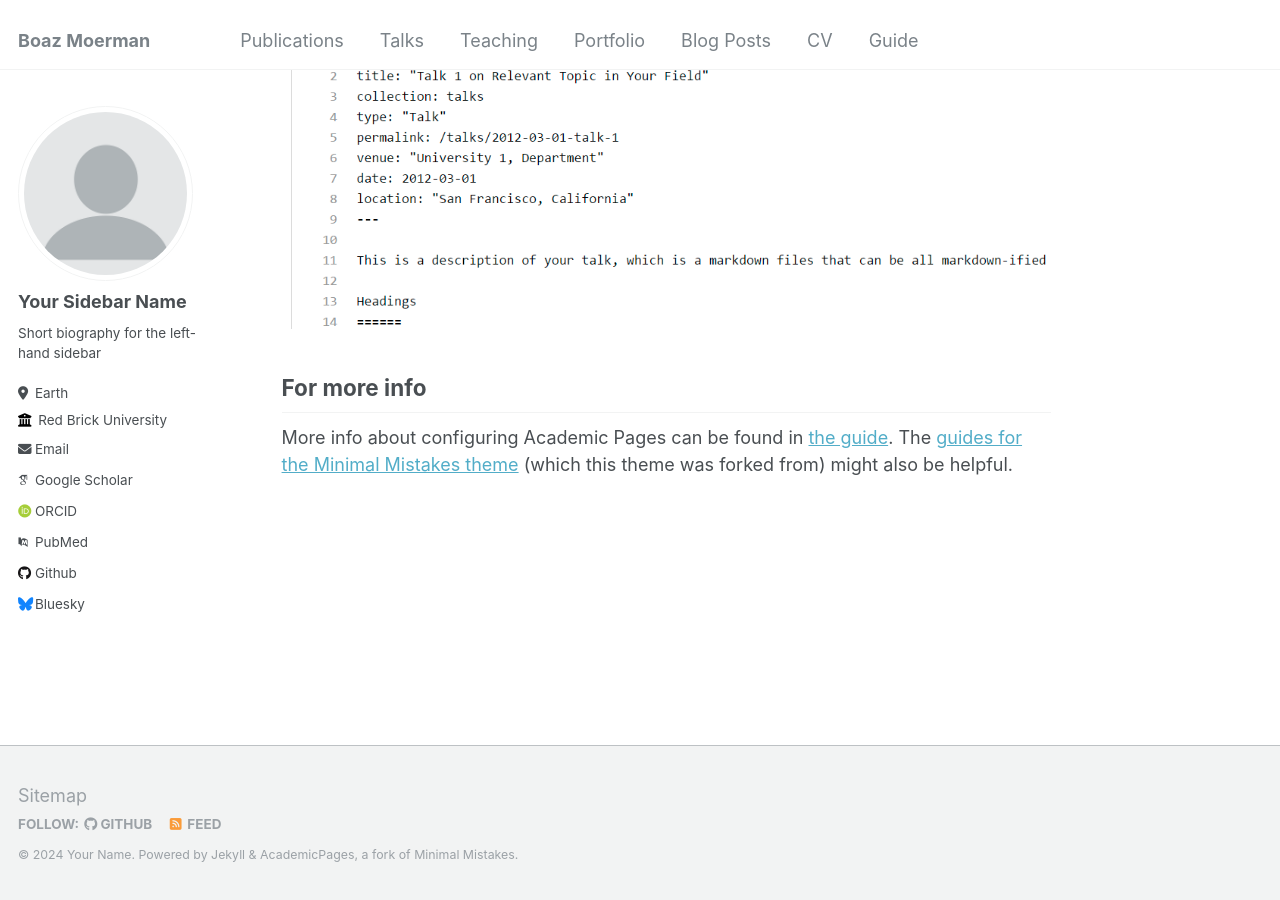
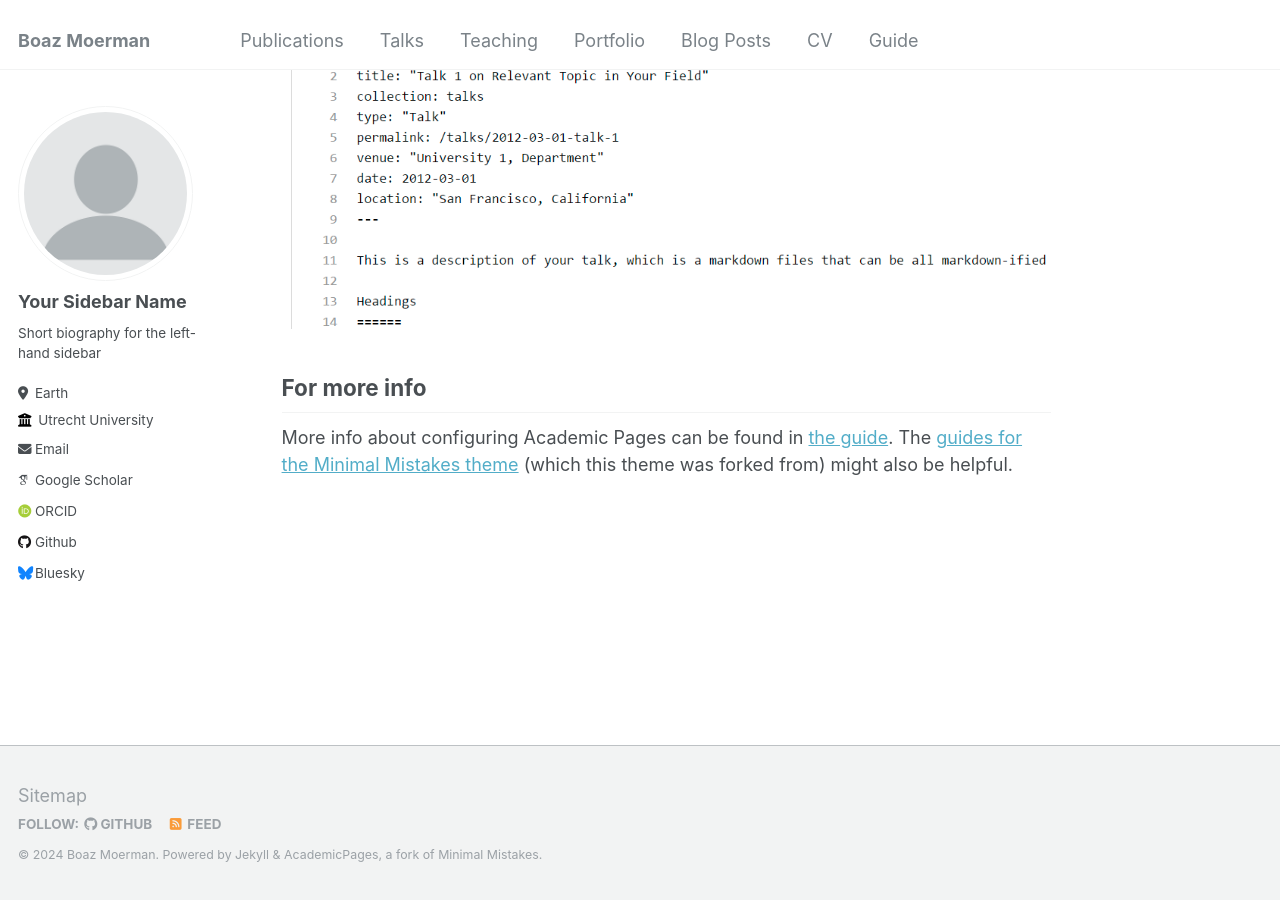
Before and after one commit to BoazMoerman/BoazMoerman.github.io, a Jekyll site: the page built from _pages/about.md, in a window 1280 px wide and 900 px high, scrolled down 2660 px. Built offline with Jekyll 4.4.1, drawn with Linux system fonts in a browser that asks for light colours; some web fonts are replaced.

Commit message:
Update _config.yml

```diff
--- a/_config.yml
+++ b/_config.yml
@@ -10,8 +10,8 @@
 locale                   : "en-US"
 title                    : "Boaz Moerman"
 title_separator          : "-"
-name                     : &name "Your Name"
-description              : &description "personal description"
+name                     : &name "Boaz Moerman"
+description              : &description "PhD candidate arithmetic geometry at Utrecht University"
 url                      : https://boazmoerman.github.io # the base hostname & protocol for your site e.g. "https://mmistakes.github.io"
 baseurl                  : "" # the subpath of your site, e.g. "/blog"
 repository               : "academicpages/academicpages.github.io"
@@ -26,7 +26,7 @@ author:
   pronouns         : # example: "she/her"
   bio              : "Short biography for the left-hand sidebar"
   location         : "Earth"
-  employer         : "Red Brick University"
+  employer         : "Utrecht University"
   uri              : # URL
   email            : "none@example.org"
 
@@ -34,9 +34,9 @@ author:
   arxiv            : # URL - Update with the correct link to your profile
   googlescholar    : "https://scholar.google.com/citations?user=PS_CX0AAAAAJ"
   impactstory      : # URL
-  orcid            : "http://orcid.org/yourorcidurl"
+  orcid            : "https://orcid.org/0000-0002-9797-3305"
   semantic         : # URL
-  pubmed           : "https://www.ncbi.nlm.nih.gov/pubmed/?term=john+snow"
+  # pubmed           : "https://www.ncbi.nlm.nih.gov/pubmed/?term=john+snow"
   researchgate     : # URL
 
   # Repositories and software development
```
